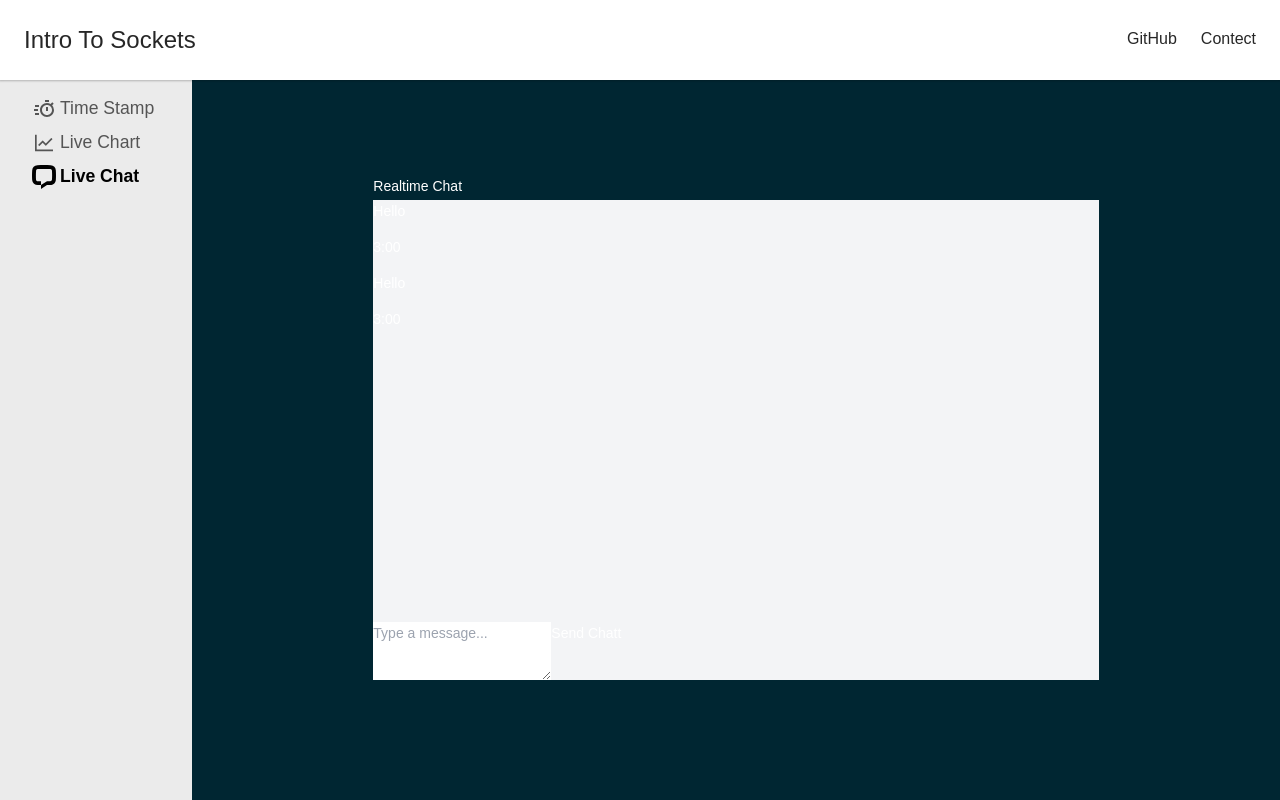
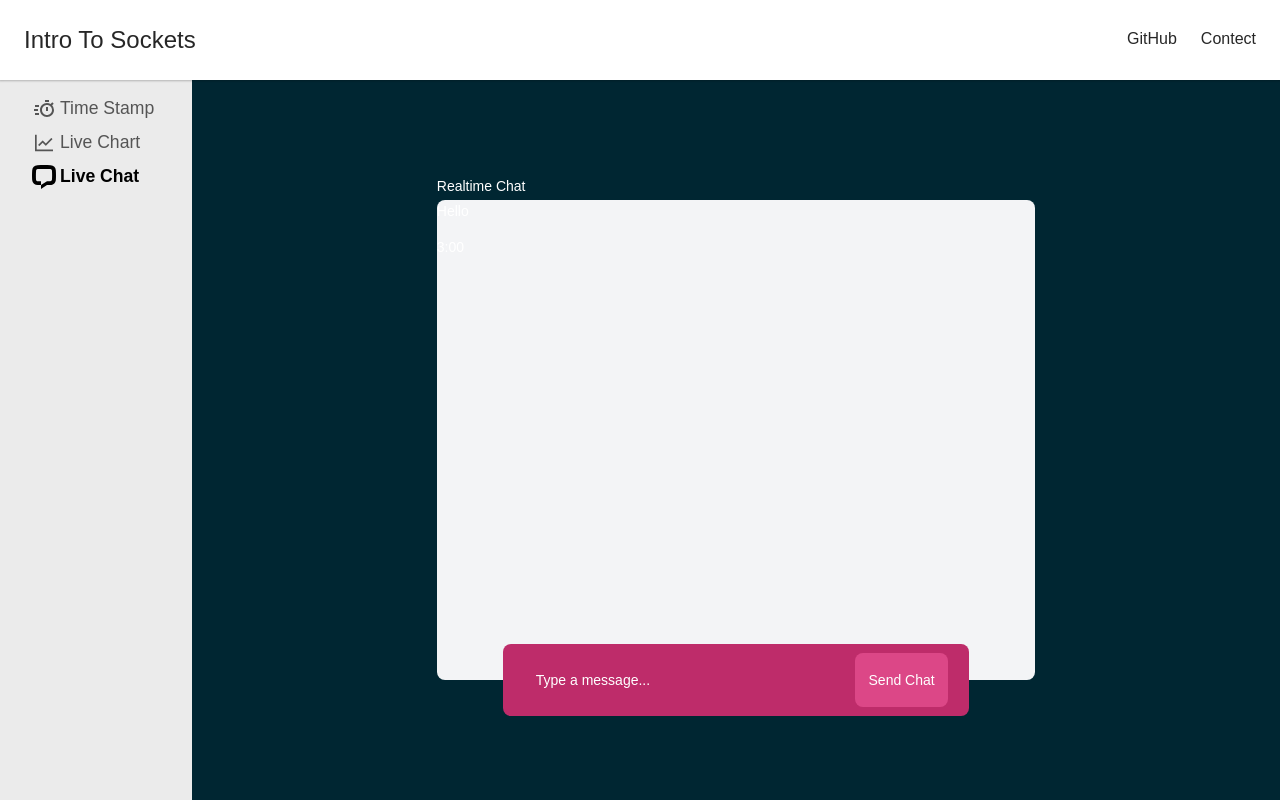
Before and after one commit to munsif12/intro-to-sockets, a React (Create React App) app in the folder client/: page /realtime-chat in a window 1280 px wide. Built offline with nearby package versions, Linux system fonts and the light colour scheme.

Commit message:
main-ui-completed

```diff
--- a/client/src/pages/RealtimeChat.js
+++ b/client/src/pages/RealtimeChat.js
@@ -1,9 +1,12 @@
 import React from 'react'
 
 function RealtimeChat() {
+    function sendChat() {
+        alert('In Progress!');
+    }
     return (
         <div className='realtimeChat h-full flex justify-center items-center text-white'>
-            <div className="chat-container relative w-2/3 h-2/3 bg-gray-100">
+            <div className="chat-container relative xs:w-[80%] sm:w-[70%] md:w-[55%] lg:w-[55%] h-2/3 bg-gray-100 rounded-lg">
                 <div className="chat-header absolute top-[-25px] left-0">
                     <div className="chat-header-title ">
                         <h1 className='text-white'>Realtime Chat</h1>
@@ -19,22 +22,16 @@ function RealtimeChat() {
                                 <p>3:00</p>
                             </div>
                         </div>
-                        <div className="message">
-                            <div className="message-text">
-                                <p>Hello</p>
-                            </div>
-                            <div className="message-time">
-                                <p>3:00</p>
-                            </div>
-                        </div>
                     </div>
                 </div>
-                <div className="chat-footer flex absolute bottom-0 left-0 w-full h-[12%]">
-                    <textarea placeholder="Type a message..." className="chat-textarea" />
-                    <div className="chat-footer-buttons ">
-                        <button className="chat-send-button">
-                            <p>Send Chatt</p>
-                        </button>
+                <div className="chatFooterParent absolute bottom-[-7.5%] left-0 w-full h-[15%] px-2 flex justify-center ">
+                    <div className="chat-footer flex justify-evenly w-[80%] bg-[#be2c6a] h-full rounded-lg ">
+                        <input type='text' className="chat-textarea outline-none w-2/3 px-3 text-black placeholder-white bg-transparent" placeholder="Type a message..." />
+                        <div className="chat-footer-buttons w-[20%] flex justify-center items-center">
+                            <button className="chat-send-button w-full h-[75%] bg-[#fa63a382] border-0 rounded-lg shadow-[rgb(174 174 174 / 10%) 0px 20px 25px -5px, rgb(253 253 253 / 1%) 0px 10px 10px -5px]">
+                                <p className='m-0 p-0' onClick={sendChat}>Send Chat</p>
+                            </button>
+                        </div>
                     </div>
                 </div>
             </div>
```
